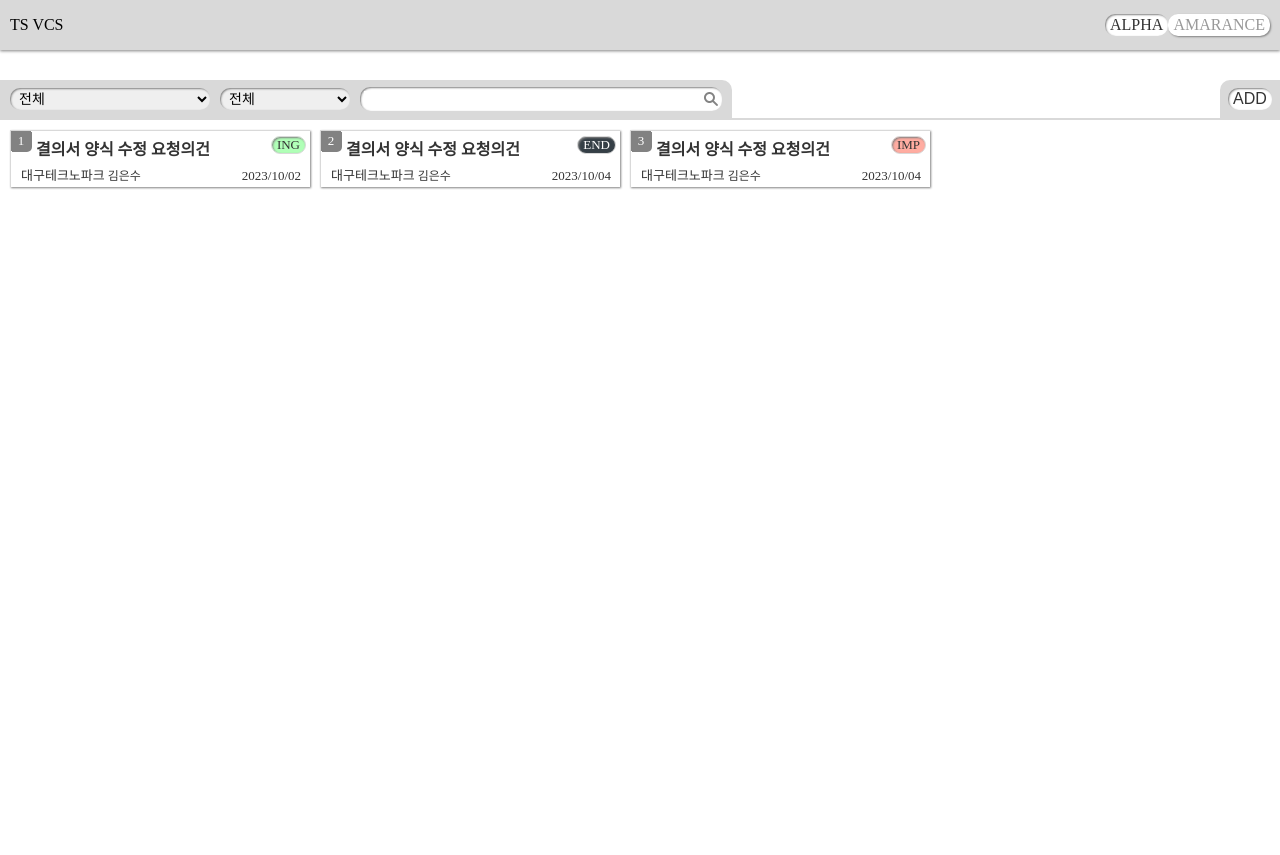
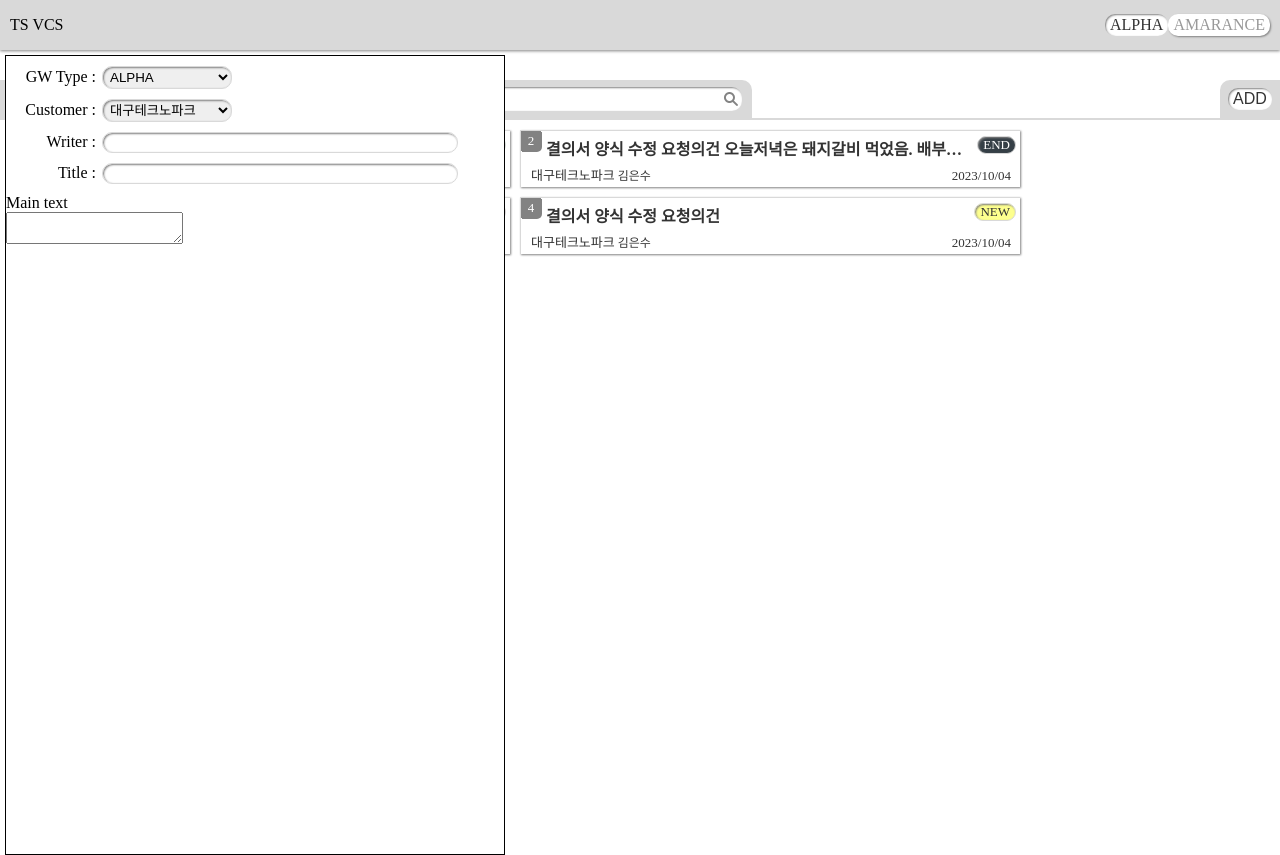
Before and after one commit to sadbc1235/ts-vcs, a Next.js app: page /report/ALPHA in a window 1280 px wide. Before the commit the page ends 800 px from the top, so only its background shows below. Built offline with nearby package versions, Linux system fonts and the light colour scheme.

Commit message:
중간커밋

```diff
--- /dev/null
+++ b/src/app/component/AddAsk.js
@@ -0,0 +1,45 @@
+export function AddAsk() {
+    return (
+        <div id="addAskWrap">
+            <div id="basicBox">
+                <div>
+                    <span className="basicTh">GW Type : </span>
+                    <span className="basicTd">
+                        <select id="addGwType">
+                            <option value="ALPHA">ALPHA</option>
+                            <option value="AMARANCE">AMARANCE</option>
+                        </select>
+                    </span>
+                </div>
+                <div>
+                    <span className="basicTh">Customer : </span>
+                    <span className="basicTd">
+                        <select id="addCustomer">
+                            <option value="대구테크노파크">대구테크노파크</option>
+                            <option value="ADD">추가</option>
+                        </select>
+                    </span>
+                </div>
+                <div>
+                    <span className="basicTh">Writer : </span>
+                    <span className="basicTd">
+                        <input type="text" id="addWriter" />
+                    </span>
+                </div>
+                <div>
+                    <span className="basicTh">Title : </span>
+                    <span className="basicTd">
+                        <input type="text" id="addTitle" />
+                    </span>
+                </div>
+
+                <div id="mainTextBox">
+                    <div id="mainTextHeader">Main text</div>
+                    <div id="mainTextContent">
+                        <textarea></textarea>
+                    </div>
+                </div>
+            </div>
+        </div>
+    )
+}
--- a/src/app/globals.css
+++ b/src/app/globals.css
@@ -67,6 +67,7 @@ header {
 /* report */
 #reportWrap {
     padding: 30px 0px 10px;
+    position: relative;
 }
 
 #reportHeader {
@@ -96,7 +97,7 @@ header {
     box-shadow: inset 1px 1px 2px #828282;
 }
 #state {
-    width: 130px !important;
+    width: 150px !important;
 }
 
 #addBtnBox {
@@ -141,7 +142,7 @@ header {
     flex-wrap: wrap;
 }
 .askCard {
-    width: 300px;
+    width: 500px;
     position: relative;
     box-shadow: 1px 1px 2px #828282;
     border-top: 1px solid #d9d9d9;
@@ -152,6 +153,7 @@ header {
 .askCard > .innerTop
 , .askCard > .innerBottom {
     display: flex;
+    flex-wrap: wrap;
 }
 .askCard > .innerTop > .cardRowNum {
     width: 20px;
@@ -169,6 +171,11 @@ header {
 .askCard > .innerTop > .cardTitle {
     font-weight: bold;
     padding-top: 5px;
+    overflow: hidden;
+    white-space: nowrap;
+    text-overflow: ellipsis;
+    word-break: break-all;
+    width: 420px;
 }
 .askCard > .innerTop > .cardState {
     position: absolute;
@@ -190,6 +197,9 @@ header {
 }
 .askCard > .innerTop > .cardState.IMP {
     background-color: #ffaca1;
+}
+.askCard > .innerTop > .cardState.NEW {
+    background-color: #fdff8e;
 }
 .askCard > .innerBottom {
     margin-top: 5px;
@@ -216,7 +226,16 @@ header {
 
 /* report */
 
-/* report header mobile */
+/* report mobile */
+@media (max-width: 1026px) {
+    .askCard {
+        width: 100%;
+    }
+    .askCard > .innerTop > .cardTitle {
+        width: 90%;
+    }
+}
+
 @media (max-width: 799px) {
     #reportHeader {
       height: 70px;
@@ -228,6 +247,15 @@ header {
 
     #addBtnBox {
         height: 50%;
+    }
+}
+
+@media (max-width: 558px) {
+    .askCard {
+        width: 97%;
+    }
+    .askCard > .innerTop > .cardTitle {
+        width: 75%;
     }
 }
 
@@ -251,4 +279,50 @@ header {
         width: 100%;
     }
 }
-/* report header mobile */
+/* report mobile */
+
+/* AddAsk */
+#addAskWrap {
+    position: absolute;
+    top: 5px;
+    left: 5px;
+    width: 500px;
+    height: 800px;
+    background-color: #fff;
+    z-index: 99999;
+    border: 1px solid #000;
+}
+#addAskWrap > #basicBox {
+    width: 100%;
+}
+#addAskWrap > #basicBox > div {
+    margin-top: 10px;
+}
+#addAskWrap > #basicBox > div > .basicTh {
+    display: inline-block;
+    width: 80px;
+    margin-left: 10px;
+    text-align: right;
+}
+#addAskWrap > #basicBox > div > .basicTd {
+    display: inline-block;
+    padding-left: 6px;
+}
+#addAskWrap > #basicBox > div > .basicTd > select
+, #addAskWrap > #basicBox > div > .basicTd > input {
+    border: 1px solid #d9d9d9;
+    padding: 2px 3px;
+    border-radius: 10px;
+    box-shadow: inset 1px 1px 2px #828282;
+}
+
+#addAskWrap > #basicBox > div > .basicTd > #addGwType
+, #addAskWrap > #basicBox > div > .basicTd > #addCustomer {
+    width: 130px;
+}
+#addAskWrap > #basicBox > div > .basicTd > #addWriter
+, #addAskWrap > #basicBox > div > .basicTd > #addTitle {
+    width: 356px;
+}
+
+/* AddAsk */
--- a/src/app/report/[gwType]/page.js
+++ b/src/app/report/[gwType]/page.js
@@ -1,5 +1,6 @@
 'use client'
 
+import { AddAsk } from "@/app/component/AddAsk";
 import { AskCard } from "@/app/component/AskCard";
 import { useParams } from "next/navigation"
 
@@ -9,6 +10,12 @@ export default function Report() {
 
   return (
     <div id="reportWrap">
+
+    {/* + 문의 사항추가 다디아로그 */}
+      <AddAsk/>
+    {/* - 문의 사항추가 다디아로그 */}
+
+    {/* + 검색및 추가 */}
       <div id="reportHeader">
 
         <div id="searchBox">
@@ -35,11 +42,13 @@ export default function Report() {
         </div>
 
       </div>
+    {/* - 검색및 추가 */}
 
+    {/* + 문의사항 현황 */}
       <div id="askCardBox">
         <AskCard
           cardRowNum='1'
-          cardTitle='결의서 양식 수정 요청의건'
+          cardTitle='결의서 양식 수정 요청의건 오늘저녁은 돼지갈비 먹었음. 배부르다.'
           cardState='ING'
           cardCustomer='대구테크노파크'
           cardWriter='김은수'
@@ -49,7 +58,7 @@ export default function Report() {
 
         <AskCard
           cardRowNum='2'
-          cardTitle='결의서 양식 수정 요청의건'
+          cardTitle='결의서 양식 수정 요청의건 오늘저녁은 돼지갈비 먹었음. 배부르다.'
           cardState='END'
           cardCustomer='대구테크노파크'
           cardWriter='김은수'
@@ -66,7 +75,18 @@ export default function Report() {
           cardWriteDt='2023/10/04'
           askSeq='3'
         />
+
+        <AskCard
+          cardRowNum='4'
+          cardTitle='결의서 양식 수정 요청의건'
+          cardState='NEW'
+          cardCustomer='대구테크노파크'
+          cardWriter='김은수'
+          cardWriteDt='2023/10/04'
+          askSeq='4'
+        />
       </div>
+    {/* - 문의사항 현황 */}
     </div>
   )
 }
```
